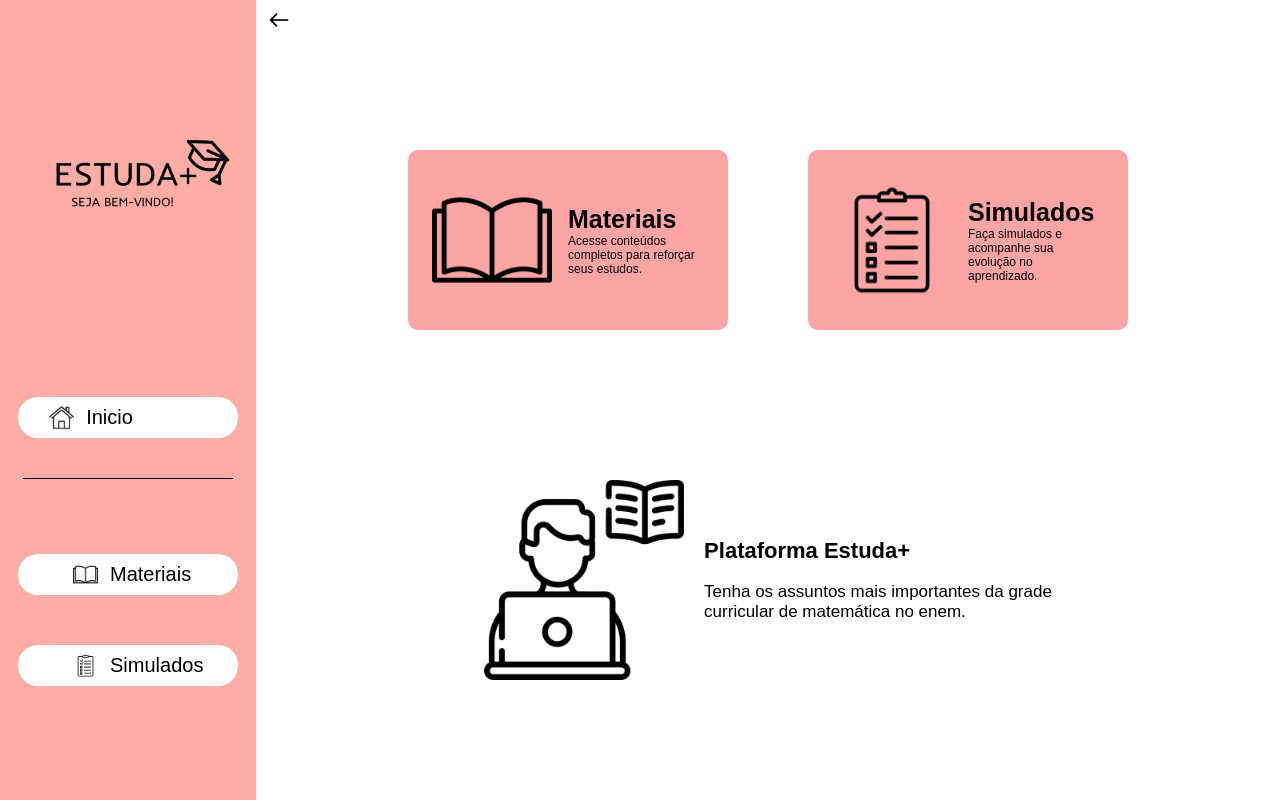
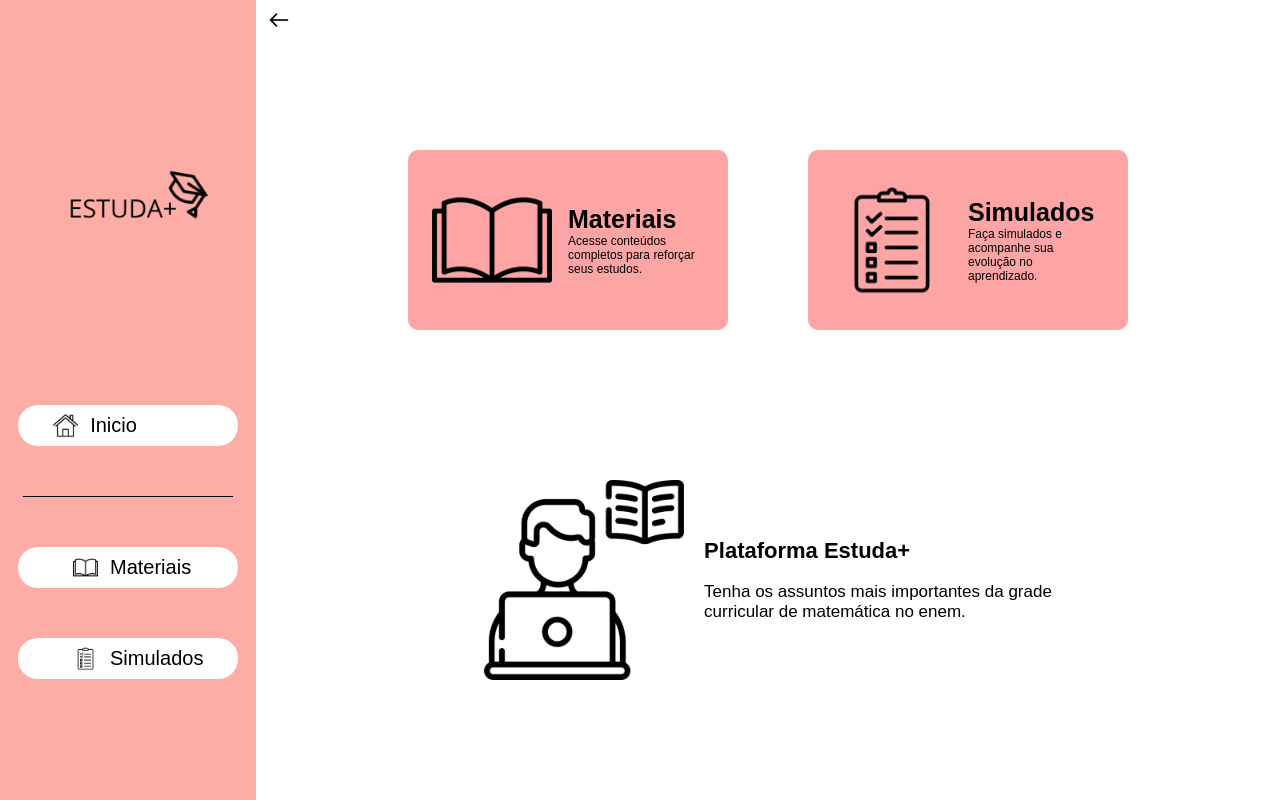
Before and after one commit to emmillykaythe/estuda-mais, a Next.js app: page /principal in a window 1280 px wide. Built offline with nearby package versions, Linux system fonts and the light colour scheme.

Commit message:
logo secundaria, altura dos icones e da logo

```diff
--- a/src/app/materiais/page.js
+++ b/src/app/materiais/page.js
@@ -8,7 +8,7 @@ export default function Home() {
    <div className={styles.page}>
 
    <div className={styles.logoInicial}>
-        <Image className={styles.logo} src="/logo-principal.png" width="300" height="200" alt="Logo Estuda+"/>
+        <Image className={styles.logo} src="/logo.png" width="200" height="200" alt="Logo Estuda+"/>
     </div>
 
     <div className={styles.botaoVoltar}>
--- a/src/app/materiais/page.module.css
+++ b/src/app/materiais/page.module.css
@@ -1,7 +1,5 @@
 .logoInicial {
   display: flex;
-  justify-content: center; /* centraliza horizontalmente */
-  align-items: center;
 }
 
 .botaoVoltar {
--- a/src/app/principal/page.js
+++ b/src/app/principal/page.js
@@ -12,7 +12,7 @@ export default function Home() {
     </Link>
 
     <div className = {styles.abaLateral}>
-      <Image className ={styles.logo} src="/logo-principal.png" width="350" height="400" alt="Logo"/>
+      <Image className ={styles.logo} src="/logo.png" width="350" height="400" alt="Logo"/>
 
     <div className={styles.inicioAcesso}>
       <button className={styles.button}>
--- a/src/app/principal/page.module.css
+++ b/src/app/principal/page.module.css
@@ -8,16 +8,16 @@
   flex-direction: column;
   display: flex;
   align-items: center;
+  padding-top: 50px;
+  gap: 50px;
   }
 
 .logo {
   filter: sepia(100%);
   height: auto;
-  margin: 75px;
 }
 
 .acessoRapido {
-  padding: 40px;
   display: flex;
   flex-direction: column;
   gap: 50px;
@@ -25,11 +25,10 @@
 }
 
 .inicioAcesso {
-  padding: 40px;
   display: flex;
   flex-direction: column;
   align-items: center;
-  width: 80%;
+  width: 55%;
 }
 
 .button {
@@ -56,8 +55,8 @@
 .divisao{
   width: 82%;
   height: 1px;
-  background-color: #000; /* ou outra cor que combine */
-  margin-bottom: 35px;
+  background-color: #000;
+
 }
 
 .container {
```
